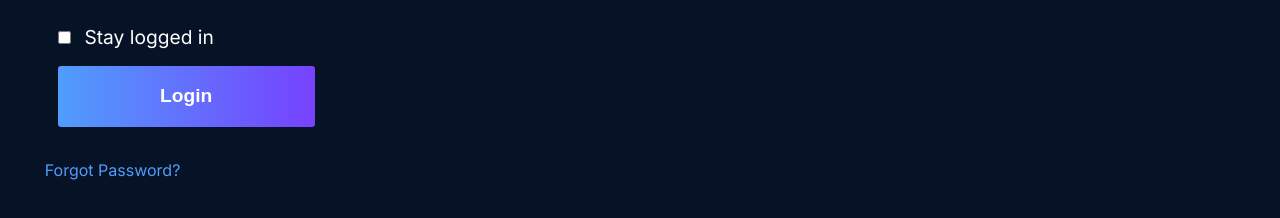
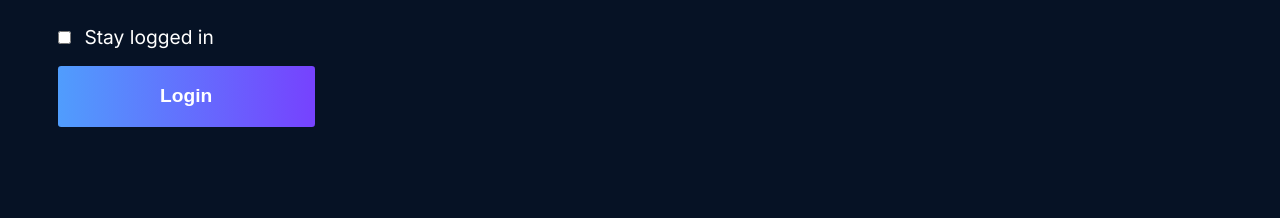
Before and after one commit to mixup-svg/NOTY, a plain HTML site: page index.html in a window 1280 px wide. Shown: the part 530-748 px from the top of the page. Drawn offline with nearby package versions, Linux system fonts and the light colour scheme.

Commit message:
"some changes"

```diff
--- a/index.html
+++ b/index.html
@@ -74,9 +74,6 @@
                   Login
                 </button>
               </div>
-              <div class="forgot-password">
-                <a href="#">Forgot Password?</a>
-              </div>
             </div>
           </div>
         </div>
```
